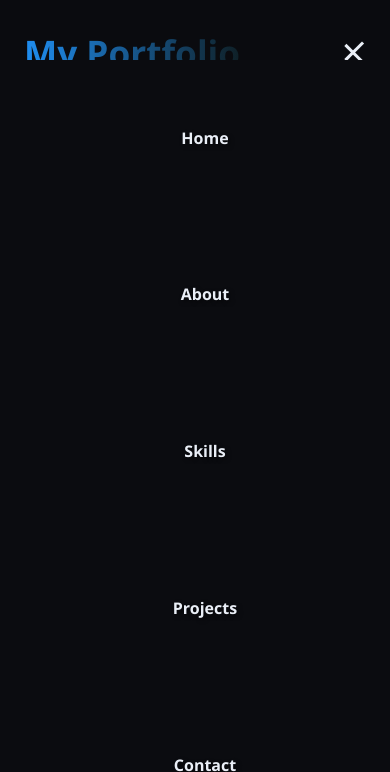
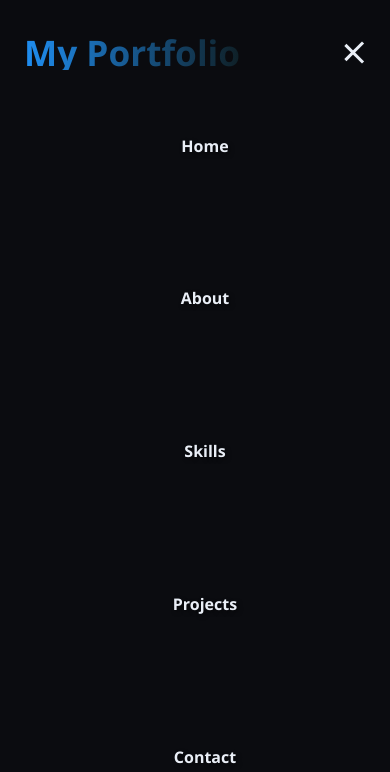
Before and after one commit to Syed-Abdullah-763/my_portfolio, a plain HTML site: page index.html in a window 390 px wide. Both pictures are taken after a click on the element 353 px from the left and 52 px from the top of the page. Shown: the top 772 px of the page. Drawn offline with nearby package versions, Linux system fonts and the light colour scheme.

Commit message:
check for nav height in small screens

```diff
--- a/style.css
+++ b/style.css
@@ -304,9 +304,9 @@ footer {
     display: none;
     position: absolute;
     background-color: var(--bg-color);
-    top: 60px;
+    top: 70px;
     right: 0;
-    height: calc(100vh - 60px);
+    height: calc(100vh - 80px);
     width: 100%;
     flex-direction: column;
     align-items: center;
```
